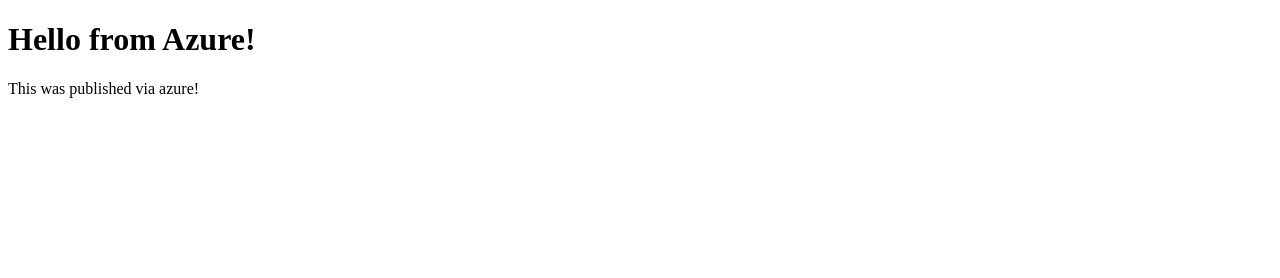
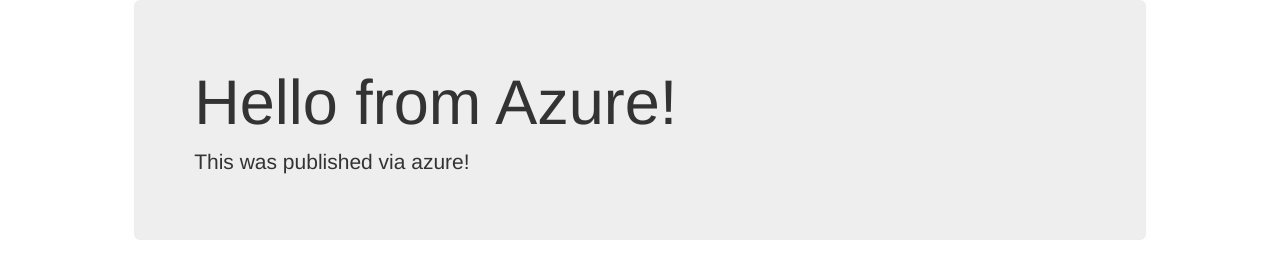
Before and after one commit to markcoleman/IJustDeployedFromGit, a plain HTML site: page index.html in a window 1280 px wide. Drawn offline with nearby package versions, Linux system fonts and the light colour scheme.

Commit message:
added in bootstrap

```diff
--- a/index.html
+++ b/index.html
@@ -2,11 +2,21 @@
 <html>
 <head>
     <title>Hello from Azure!</title>
+    <link rel="stylesheet" href="//netdna.bootstrapcdn.com/bootstrap/3.1.1/css/bootstrap.min.css"/>
 </head>
 <body>
-    <h1>Hello from Azure!</h1>
-    <p>
-        This was published via azure!
-    </p>
+<div class="container-fluid">
+    <div class="col-md-10 col-md-offset-1">
+        <div class="jumbotron">
+            <h1>Hello from Azure!</h1>
+            <p>
+                This was published via azure!
+            </p>
+        </div>
+    </div>
+</div>
+
+<script type="text/javascript" src="bower_components/jquery/dist/jquery.min.js"></script>
+<script type="text/javascript" src="bower_components/bootstrap/dist/js/bootstrap.min.js"></script>
 </body>
 </html>
```
